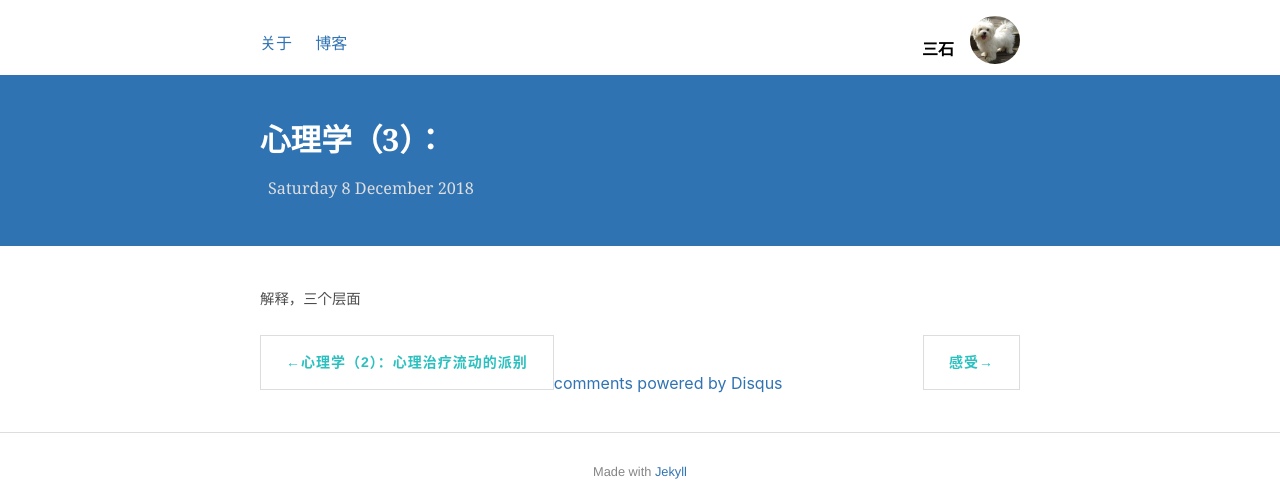
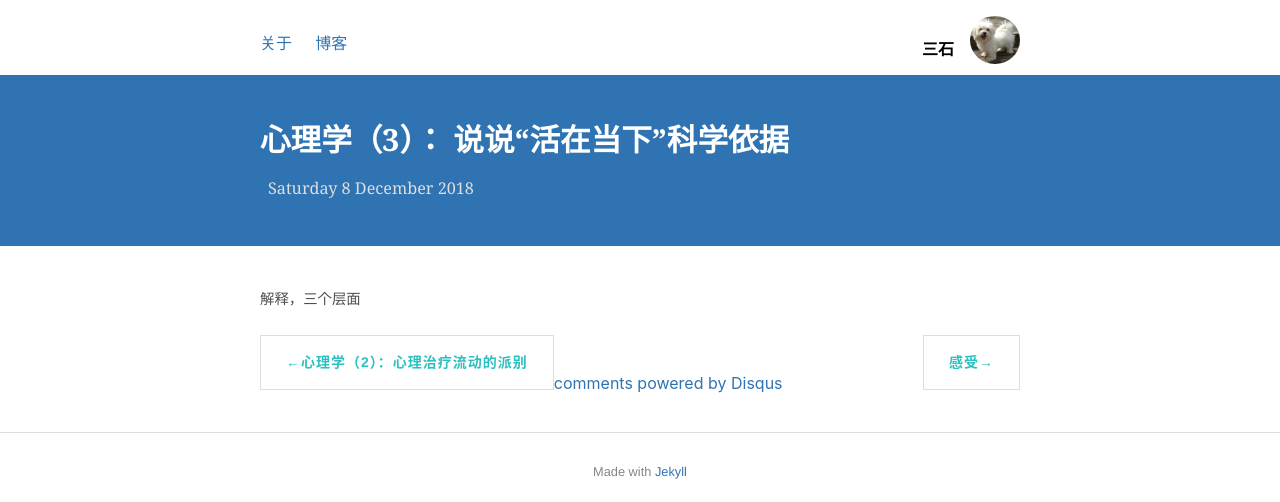
Before and after one commit to shirleysteve/1, a Jekyll site: the page built from _posts/2018-12-8-心理学三.md, in a window 1280 px wide. Shown: the top 502 px of the page. Built offline with Jekyll 4.4.1, drawn with Linux system fonts in a browser that asks for light colours; nearby versions of some CDN libraries; comment, search, counter and statistics services are not loaded.

Commit message:
Update 2018-12-8-心理学三.md

```diff
--- a/_posts/2018-12-8-心理学三.md
+++ b/_posts/2018-12-8-心理学三.md
@@ -1,7 +1,7 @@
 ---
 layout: post
 
-title: 心理学（3）：
+title: 心理学（3）： 说说“活在当下”科学依据
 ---
 
 解释，三个层面
```
